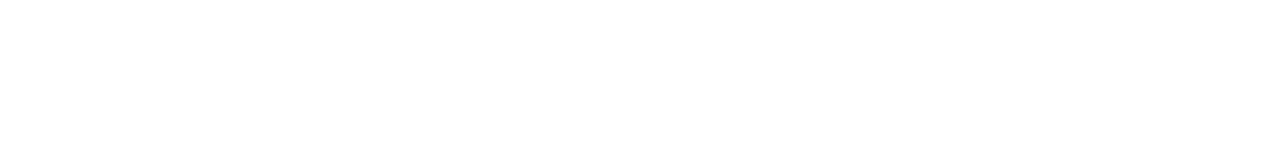
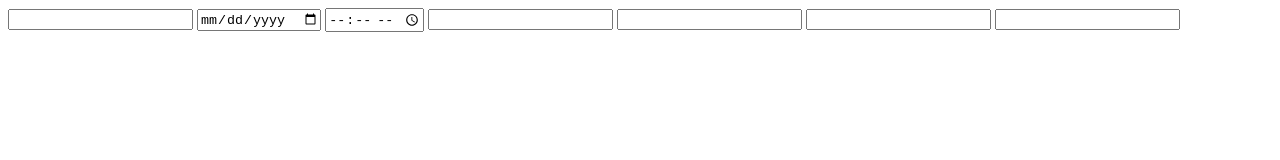
Before and after one commit to saraliepe/forms-html, a plain HTML site: page forms.html in a window 1280 px wide. Drawn offline with Linux system fonts and the light colour scheme.

Commit message:
added forms

```diff
--- a/forms.html
+++ b/forms.html
@@ -1,9 +1,22 @@
 <!DOCTYPE html>
   <html>
     <head>
-
+      <title>FORMS</title>
     </head>
 
     <body>
+      <form action="https://www.google.com"
+            method="post">
+        <input type="text" name="username">
+        <input type="date" name="birthday">
+        <input type="time" name="game-time">
+        <input type="email" name="email-address">
+        <input type="url" name="website">
+        <input type="number" name="cost">
+        <input type="tell" name="phone-number">
+      </form>
+
+
+
 
     </body>
```
